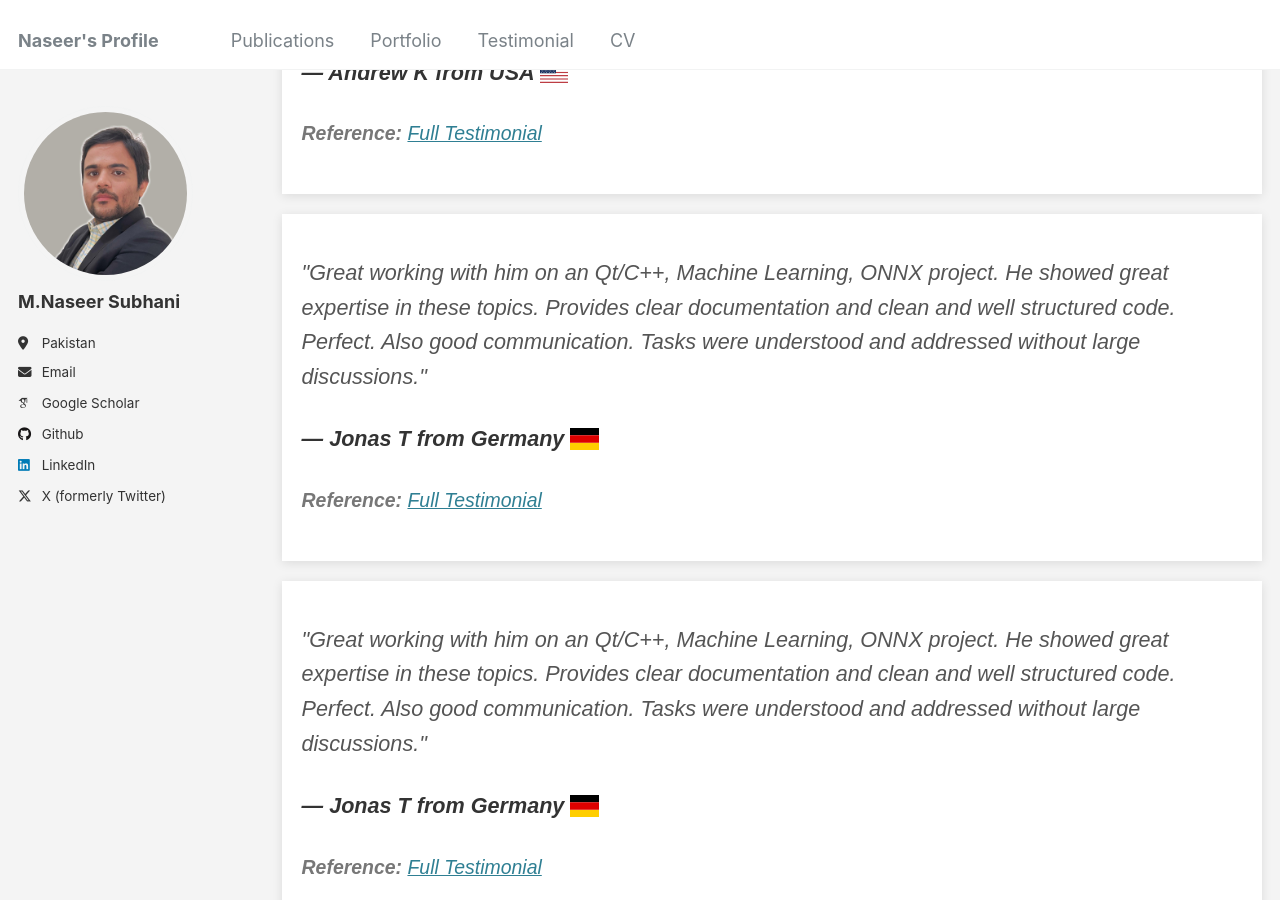
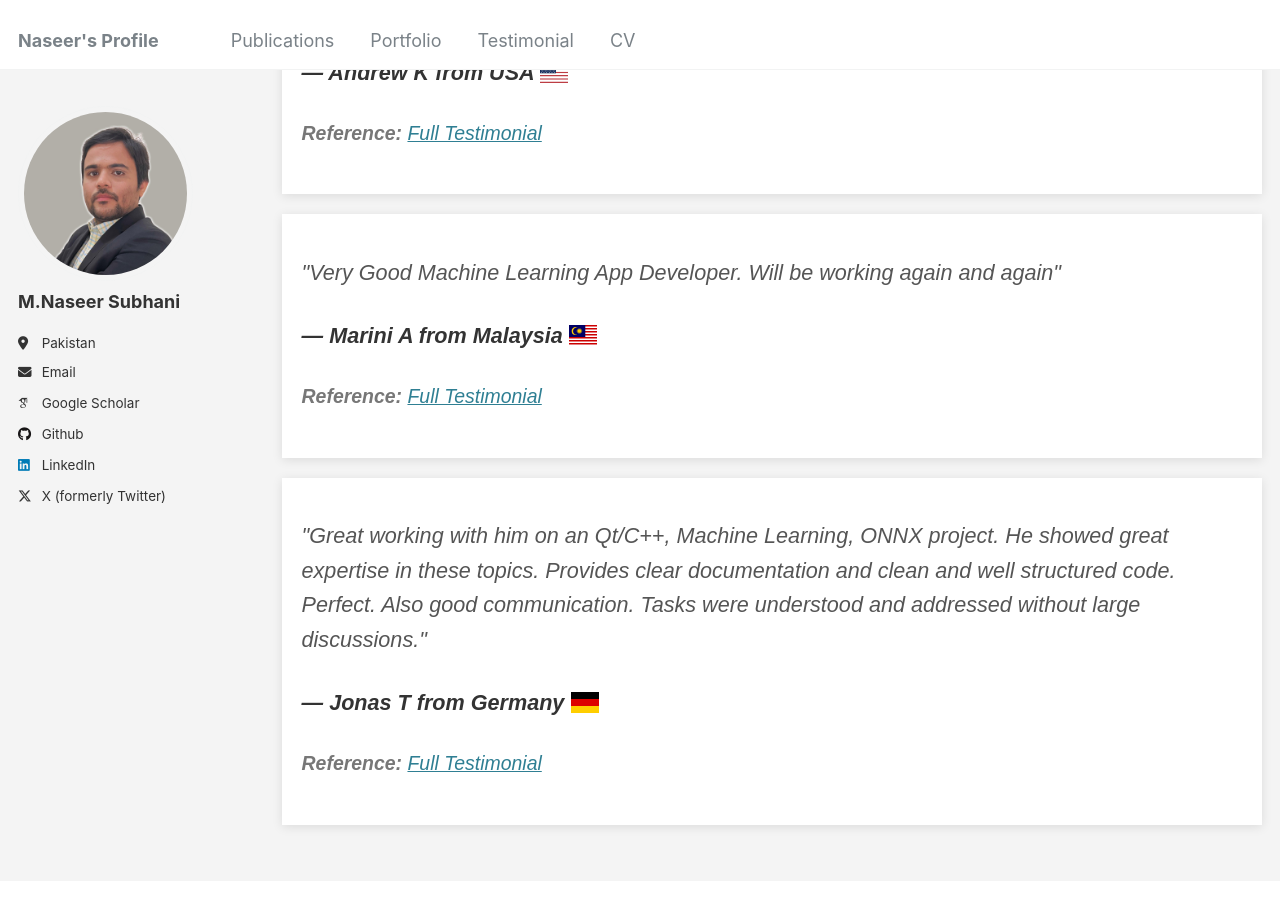
Before and after one commit to MNaseerSubhani/mnaseer.githu.io, a Jekyll site: the page built from _pages/testimonial.html, in a window 1280 px wide and 900 px high, scrolled down 904 px. Built offline with Jekyll 4.4.1, drawn with Linux system fonts in a browser that asks for light colours; some web fonts are replaced.

Commit message:
change config file

```diff
--- a/_pages/testimonial.html
+++ b/_pages/testimonial.html
@@ -131,34 +131,18 @@ author_profile: true
   </div>
 
 
-  <div class="container">
-
-    <div class="testimonial">
-        <p>"Great working with him on an Qt/C++, Machine Learning, ONNX project. He showed great expertise in these topics. Provides clear documentation and clean and well structured code. Perfect. Also good communication. Tasks were understood and addressed without large discussions."</p>
-        <p class="author">
-          — Jonas T from Germany
-          <span class="flag-icon flag-icon-de"></span> <!-- USA flag -->
-      </p>
-      <p class="reference">
-        <strong>Reference:</strong> <a href="https://www.freelancer.com/u/OlektraGroup?review_context_id=37735270&review_type=project&frm=OlektraGroup&sb=t" target="_blank">Full Testimonial</a>
-    </p>
-    </div>
-
-  </div>
-
-
 
 
   <div class="container">
 
     <div class="testimonial">
-        <p>"Great working with him on an Qt/C++, Machine Learning, ONNX project. He showed great expertise in these topics. Provides clear documentation and clean and well structured code. Perfect. Also good communication. Tasks were understood and addressed without large discussions."</p>
+        <p>"Very Good Machine Learning App Developer. Will be working again and again"</p>
         <p class="author">
-          — Jonas T from Germany
-          <span class="flag-icon flag-icon-de"></span> <!-- USA flag -->
+          — Marini A from Malaysia
+          <span class="flag-icon flag-icon-my"></span> <!-- USA flag -->
       </p>
       <p class="reference">
-        <strong>Reference:</strong> <a href="https://www.freelancer.com/u/OlektraGroup?review_context_id=37735270&review_type=project&frm=OlektraGroup&sb=t" target="_blank">Full Testimonial</a>
+        <strong>Reference:</strong> <a href="https://www.freelancer.com/u/OlektraGroup?review_context_id=36107197&review_type=project&frm=OlektraGroup&sb=t" target="_blank">Full Testimonial</a>
     </p>
     </div>
 
```
